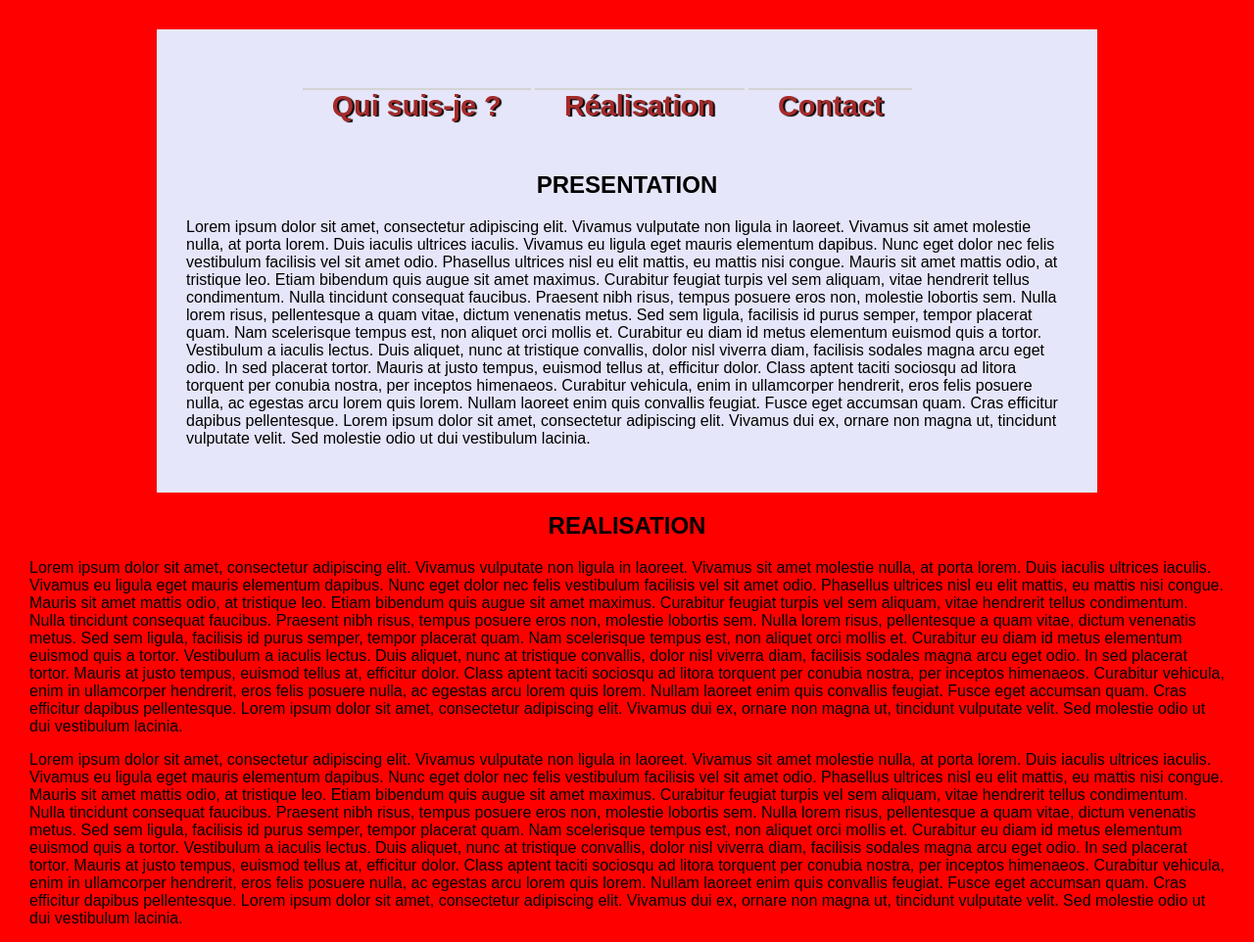
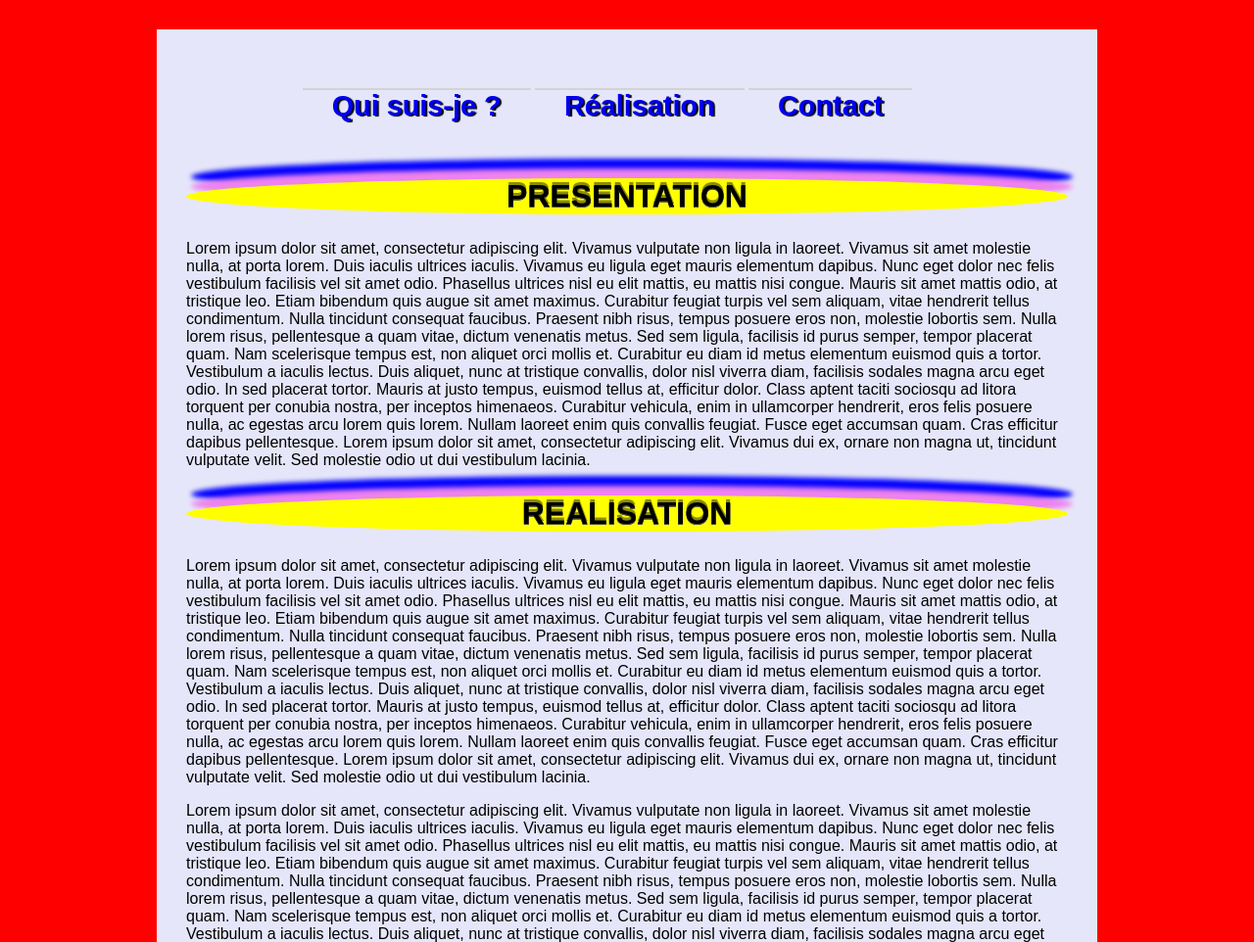
Before and after one commit to lflapy/jQuery-cours, a plain HTML site: page defis/defis1.html in a window 1280 px wide. Shown: the top 962 px of the page at 98% size. Drawn offline with Linux system fonts and the light colour scheme.

Commit message:
Mise en forme

```diff
--- a/defis/defis1.css
+++ b/defis/defis1.css
@@ -32,6 +32,8 @@ body
 {
 	width: 740px;
     text-align: center;
+
+    text-shadow: .075em .075em .0 tomato;
 	display:inline-block;
 	margin-left: 30px;
 	float: top;
@@ -59,7 +61,6 @@ body
 	font-family: Arial, sans-serif;
 	font-size: 1.8em;
 	font-weight: bold;
-	color: brown;
 	text-shadow:black 2px 1px 1px;
 	text-decoration: none;
 }
@@ -67,14 +68,17 @@ body
 {
 	background-color: lightsteelblue;
 	background: linear-gradient (silver, dimgray);
-	color: white;
-	text-shadow: 2px 2px 2px;
+	color: blue;
+
 }
 
 /*Titre Presentation*/
 h1
 {
 	text-align: center;
-	font-size: 1.5em;
-
+	font-size: 2em;
+	border-radius:50%;
+	box-shadow: 5px -10px 5px violet, 5px -20px 5px blue;
+	background-color:yellow;
+	text-shadow: 0 1px rgb(88, 92, 42), 0 1px 0 rgba(0, 0, 0, 1), 0 -3px 0 rgba(0, 0, 0, .45), 0 1px 0 rgba(255, 255, 255, .5), 0 2px 2px rgba(255, 255, 255, .2);
 }
--- a/defis/defis1.html
+++ b/defis/defis1.html
@@ -32,7 +32,7 @@
        <p>Lorem ipsum dolor sit amet, consectetur adipiscing elit. Vivamus vulputate non ligula in laoreet. Vivamus sit amet molestie nulla, at porta lorem. Duis iaculis ultrices iaculis. Vivamus eu ligula eget mauris elementum dapibus. Nunc eget dolor nec felis vestibulum facilisis vel sit amet odio. Phasellus ultrices nisl eu elit mattis, eu mattis nisi congue. Mauris sit amet mattis odio, at tristique leo. Etiam bibendum quis augue sit amet maximus. Curabitur feugiat turpis vel sem aliquam, vitae hendrerit tellus condimentum. Nulla tincidunt consequat faucibus. Praesent nibh risus, tempus posuere eros non, molestie lobortis sem. Nulla lorem risus, pellentesque a quam vitae, dictum venenatis metus. Sed sem ligula, facilisis id purus semper, tempor placerat quam.
 
 Nam scelerisque tempus est, non aliquet orci mollis et. Curabitur eu diam id metus elementum euismod quis a tortor. Vestibulum a iaculis lectus. Duis aliquet, nunc at tristique convallis, dolor nisl viverra diam, facilisis sodales magna arcu eget odio. In sed placerat tortor. Mauris at justo tempus, euismod tellus at, efficitur dolor. Class aptent taciti sociosqu ad litora torquent per conubia nostra, per inceptos himenaeos. Curabitur vehicula, enim in ullamcorper hendrerit, eros felis posuere nulla, ac egestas arcu lorem quis lorem. Nullam laoreet enim quis convallis feugiat. Fusce eget accumsan quam. Cras efficitur dapibus pellentesque. Lorem ipsum dolor sit amet, consectetur adipiscing elit. Vivamus dui ex, ornare non magna ut, tincidunt vulputate velit. Sed molestie odio ut dui vestibulum lacinia.
-</p></div>
+</p>
       </section>
       <section class="realisation"> <!--Contenu de la page realisation-->
         <h1 id="realisation">REALISATION</h1>
@@ -78,5 +78,7 @@ Nam scelerisque tempus est, non aliquet orci mollis et. Curabitur eu diam id met
 
 
 
+     </div>
+
   </body>
   </htmlW
```
